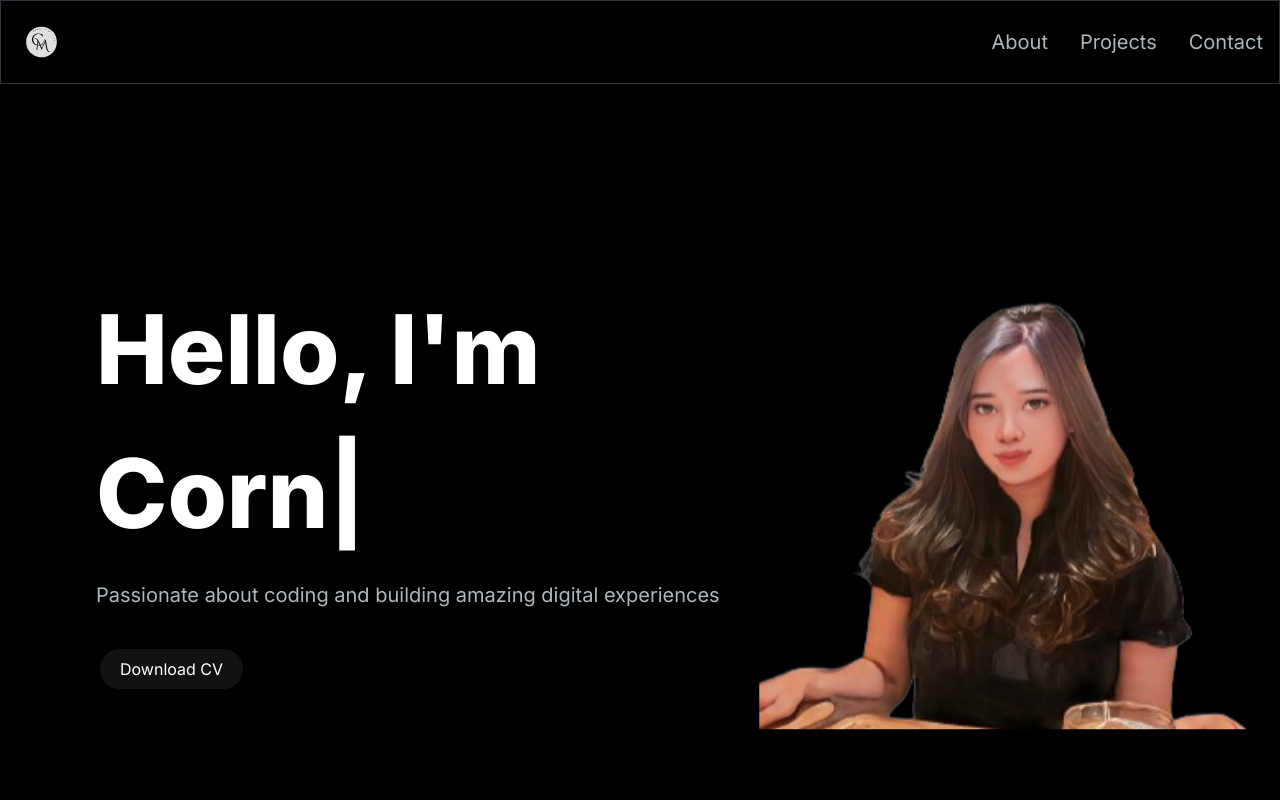
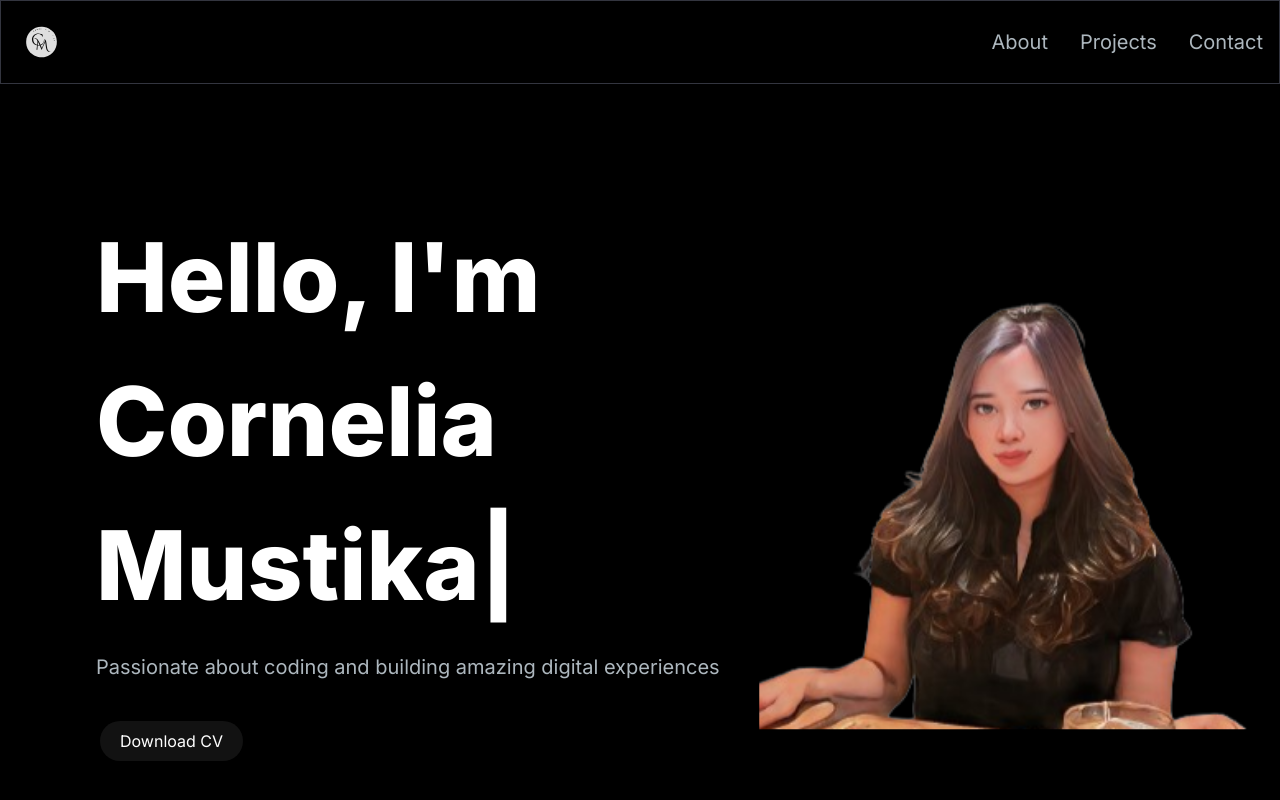
Before and after one commit to ccandradewi/portofolio-cornelia, a Next.js app: page / in a window 1280 px wide. Shown: the top 800 px of the page. Built offline with nearby package versions, Linux system fonts and the light colour scheme.

Commit message:
edit name

```diff
--- a/src/app/components/Hero.tsx
+++ b/src/app/components/Hero.tsx
@@ -25,7 +25,7 @@ const HeroSection: React.FC = () => {
             </span>
             <br />
             <TypeAnimation
-              sequence={["Cornelia", 5000, "Web Developer", 5000]}
+              sequence={["Cornelia Mustika", 5000, "Web Developer", 5000]}
               wrapper="span"
               speed={10}
               repeat={Infinity}
```
